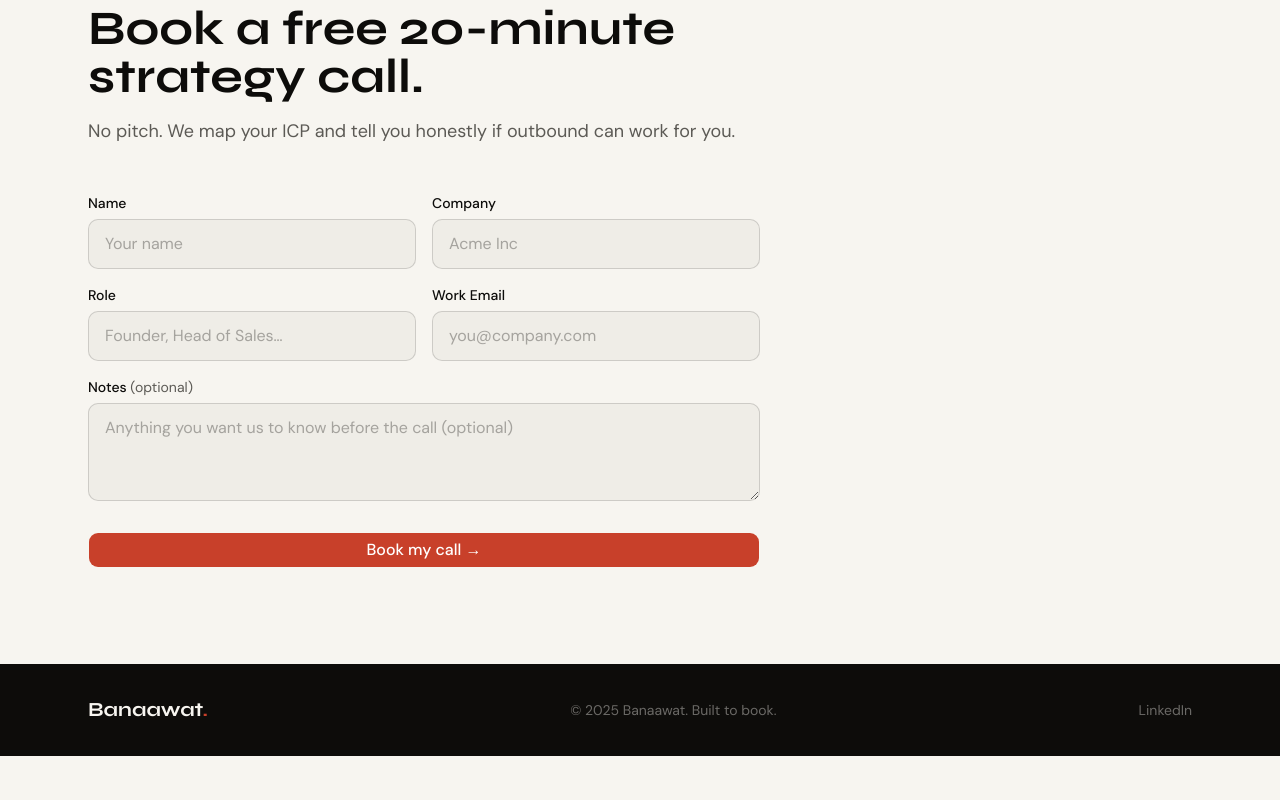
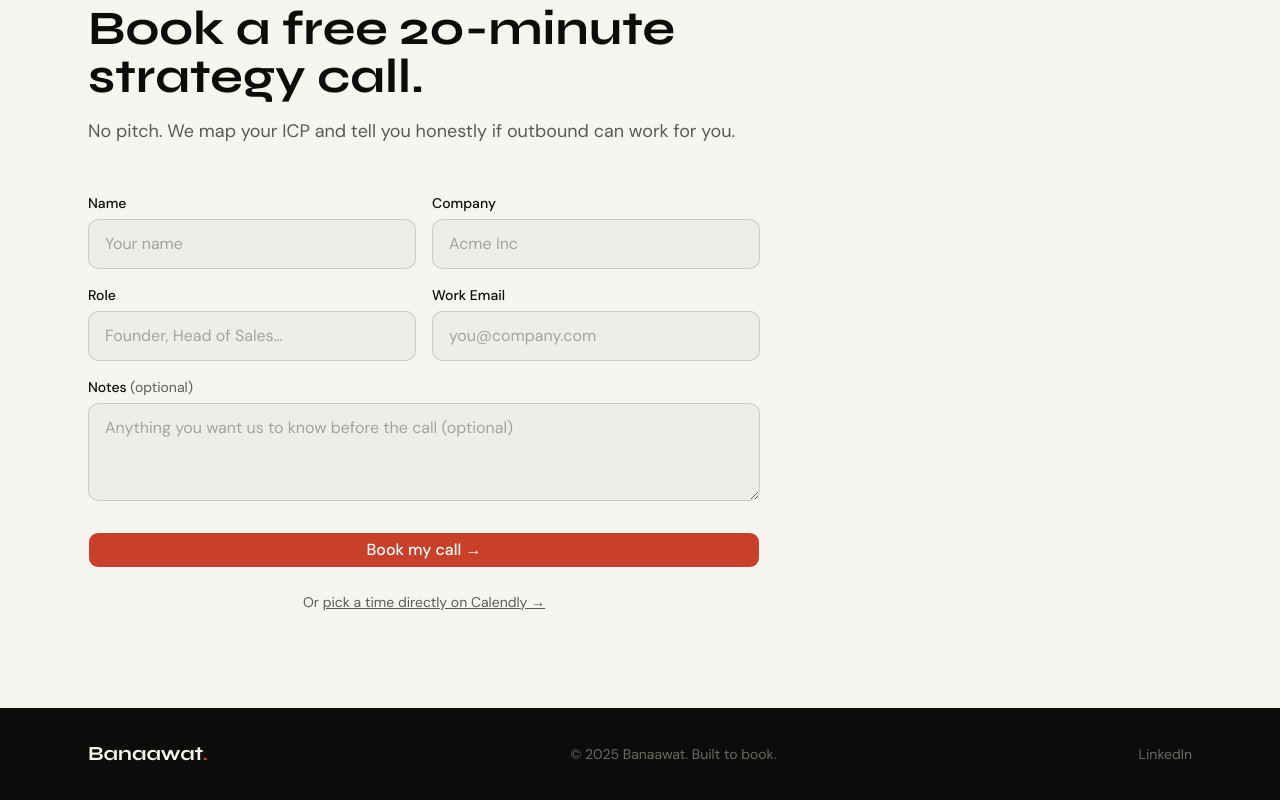
Before and after one commit to banaawat/banaawat, a Next.js app: page / in a window 1280 px wide. Shown: the part 4924-5724 px from the top of the page. Before the commit the page ends 5680 px from the top, so only its background shows below. Built offline with nearby package versions, Linux system fonts and the light colour scheme.

Commit message:
fix calendly and sheets integration

```diff
--- a/components/Contact.tsx
+++ b/components/Contact.tsx
@@ -15,11 +15,12 @@ export default function Contact() {
 
   async function handleSubmit(e: React.FormEvent) {
     e.preventDefault()
+    window.open('https://calendly.com/banaawat/20min', '_blank')
     try {
       await fetch(SHEET_URL, {
         method: 'POST',
         mode: 'no-cors',
-        headers: { 'Content-Type': 'application/json' },
+        headers: { 'Content-Type': 'text/plain' },
         body: JSON.stringify({
           timestamp: new Date().toISOString(),
           name: form.name,
@@ -130,6 +131,17 @@ export default function Contact() {
                 >
                   Book my call →
                 </Button>
+                <p className="text-center text-sm text-ink-muted mt-2">
+                  Or{' '}
+                  <a
+                    href="https://calendly.com/banaawat/20min"
+                    target="_blank"
+                    rel="noopener noreferrer"
+                    className="underline hover:text-ink transition-colors"
+                  >
+                    pick a time directly on Calendly →
+                  </a>
+                </p>
               </form>
             )}
           </FadeUp>
```
